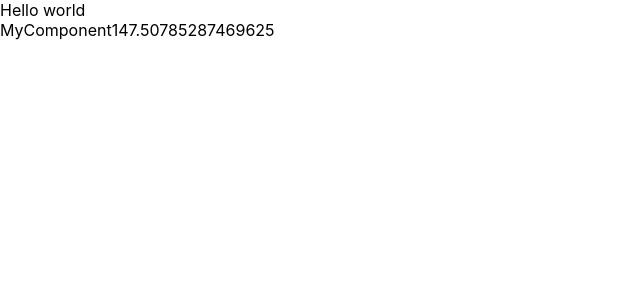
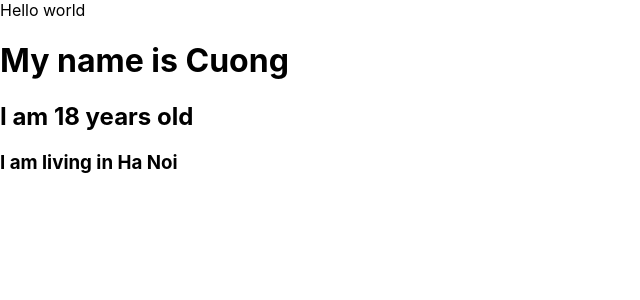
Before and after one commit to daokecuong1608/Bai_11_Demo_react_js, a React (Create React App) app: page / in a window 1280 px wide. Shown: the top 300 px of the page, without its empty margins (0-640 px from the left). Built offline with nearby package versions, Linux system fonts and the light colour scheme.

Commit message:
update_state

```diff
--- a/src/App.js
+++ b/src/App.js
@@ -3,29 +3,34 @@ import './App.css';
 import { useDispatch, useSelector } from 'react-redux';
 import { increaseCounter, decreaseCounter } from './redux/action/counterAction';
 import MyComponent from './component/MyComponent';
-const App = () => {
-  const count = useSelector(state => state.counter.count);
-  const dispatch = useDispatch();
-
+import React from 'react';
+class App extends React.Component {
+  render() {
     return (
-
       <div>
         Hello world
         <MyComponent></MyComponent>
       </div>
-
-    // <div className="App">
-    //   <header className="App-header">
-    //     <img src={logo} className="App-logo" alt="logo" />
-    //     <p>
-    //       Hello world
-    //     </p>
-    //     <div>Count = {count}</div>
-    //     <button onClick={() => dispatch(increaseCounter())}>Increase</button>
-    //     <button onClick={() => dispatch(decreaseCounter())}>Decrease</button>
-    //   </header>
-    // </div>
     );
   }
+}
+
+// const App = () => {
+//   const count = useSelector(state => state.counter.count);
+//   const dispatch = useDispatch();
+//   return (
+//     <div className="App">
+//       <header className="App-header">
+//         <img src={logo} className="App-logo" alt="logo" />
+//         <p>
+//           Hello world
+//         </p>
+//         <div>Count = {count}</div>
+//         <button onClick={() => dispatch(increaseCounter())}>Increase</button>
+//         <button onClick={() => dispatch(decreaseCounter())}>Decrease</button>
+//       </header>
+//     </div>
+//   );
+//}
 
 export default App;
--- a/src/component/MyComponent.js
+++ b/src/component/MyComponent.js
@@ -5,13 +5,24 @@
 import React from "react";
 
 class MyComponent extends React.Component {
+
+    state = {
+        name: 'Cuong',
+        address: 'Ha Noi',
+        age: 18
+    };
+
+
     //tập hơp những khối HTML chuyển thành giao diện
     //Cú pháp JSX (JavaScript XML) là một phần của React, nó cho phép chúng ta viết HTML trong JavaScript
     render() {
-        return <div>MyComponent
-
-            {Math.random() * 1000}
-        </div>;
+        return (
+            <div>
+                <h1>My name is {this.state.name}</h1>
+                <h2>I am {this.state.age} years old</h2>
+                <h3>I am living in {this.state.address}</h3>
+            </div>
+        );
     }
 }
 //SD class
```
Lines whose indentation alone changed are shown as unchanged.
